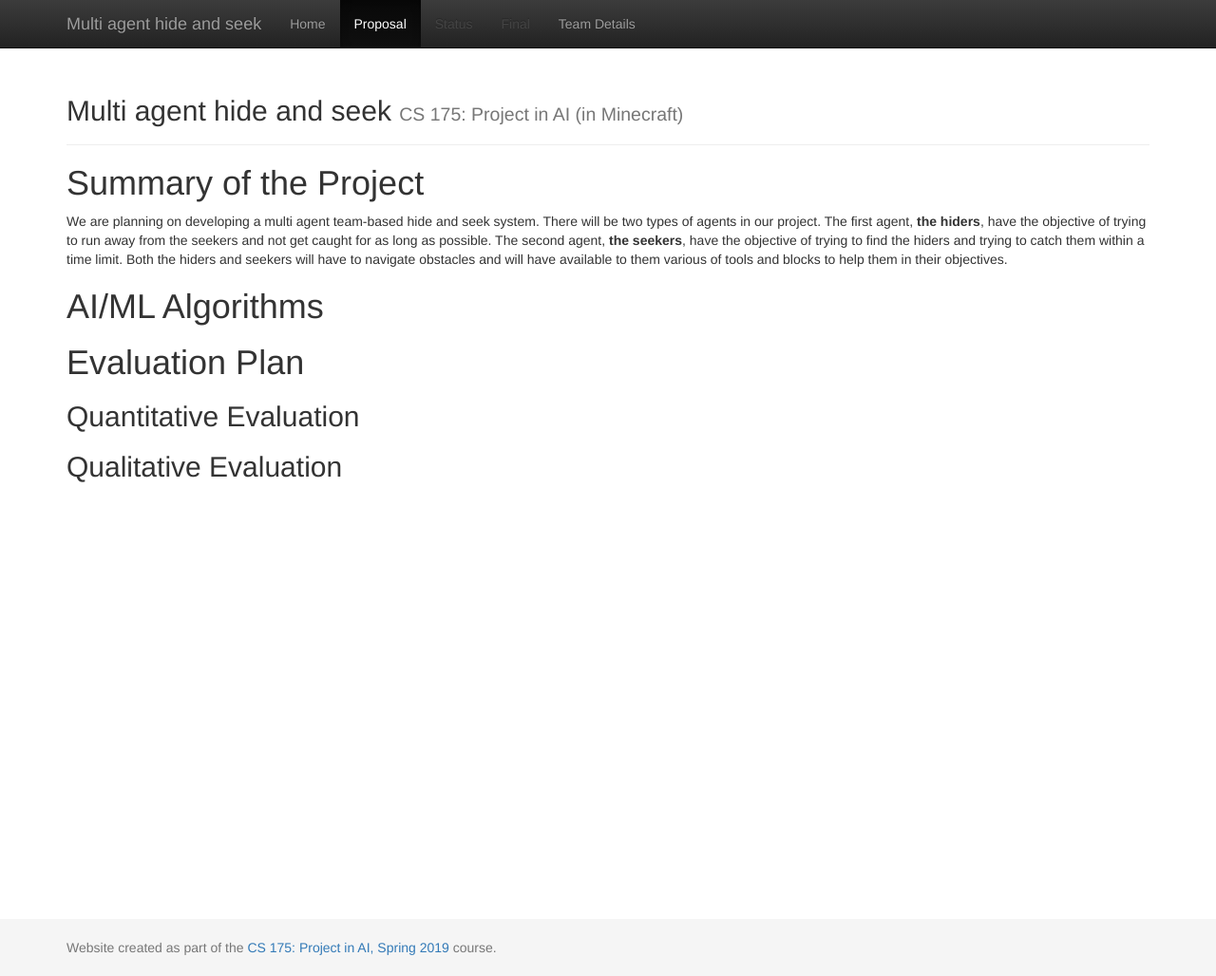
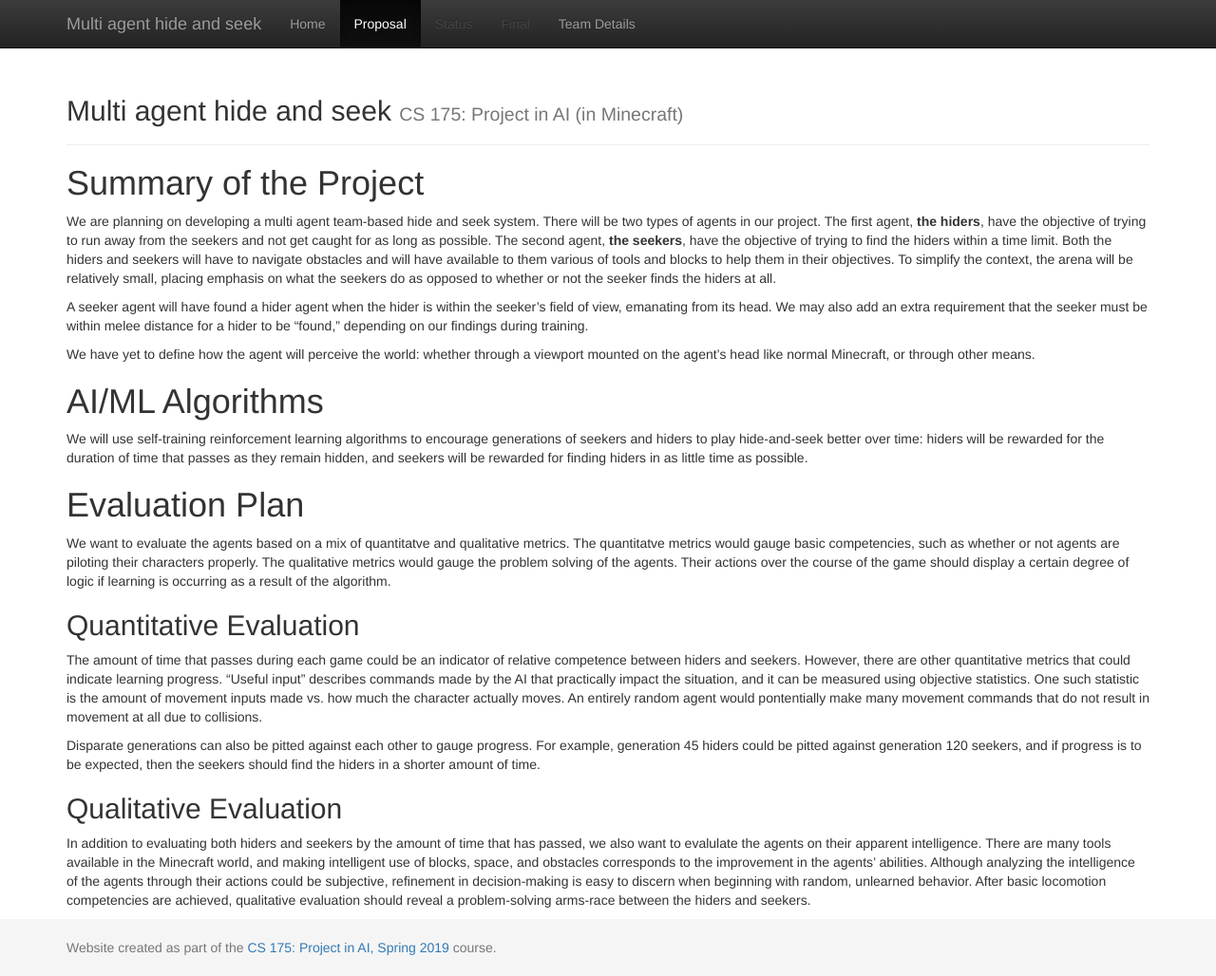
Before and after one commit to dennisvtang/Multi-agent-hide-and-seek, a Jekyll site: the page built from docs/proposal.md, in a window 1280 px wide and 1028 px high. Shown: the whole window at 95% size. Built offline with Jekyll 4.4.1, drawn with Linux system fonts in a browser that asks for light colours.

Commit message:
Full Proposal Drafted

```diff
--- a/docs/proposal.md
+++ b/docs/proposal.md
@@ -4,12 +4,22 @@ title: Proposal
 ---
 
 # Summary of the Project
-We are planning on developing a multi agent team-based hide and seek system. There will be two types of agents in our project. The first agent, **the hiders**, have the objective of trying to run away from the seekers and not get caught for as long as possible. The second agent, **the seekers**, have the objective of trying to find the hiders and trying to catch them within a time limit. Both the hiders and seekers will have to navigate obstacles and will have available to them various of tools and blocks to help them in their objectives.
+We are planning on developing a multi agent team-based hide and seek system. There will be two types of agents in our project. The first agent, **the hiders**, have the objective of trying to run away from the seekers and not get caught for as long as possible. The second agent, **the seekers**, have the objective of trying to find the hiders within a time limit. Both the hiders and seekers will have to navigate obstacles and will have available to them various of tools and blocks to help them in their objectives. To simplify the context, the arena will be relatively small, placing emphasis on what the seekers do as opposed to whether or not the seeker finds the hiders at all.
+
+A seeker agent will have found a hider agent when the hider is within the seeker's field of view, emanating from its head. We may also add an extra requirement that the seeker must be within melee distance for a hider to be "found," depending on our findings during training.
+
+We have yet to define how the agent will perceive the world: whether through a viewport mounted on the agent's head like normal Minecraft, or through other means.
 
 # AI/ML Algorithms
-
+We will use self-training reinforcement learning algorithms to encourage generations of seekers and hiders to play hide-and-seek better over time: hiders will be rewarded for the duration of time that passes as they remain hidden, and seekers will be rewarded for finding hiders in as little time as possible.
 
 # Evaluation Plan
+We want to evaluate the agents based on a mix of quantitatve and qualitative metrics. The quantitatve metrics would gauge basic competencies, such as whether or not agents are piloting their characters properly. The qualitative metrics would gauge the problem solving of the agents. Their actions over the course of the game should display a certain degree of logic if learning is occurring as a result of the algorithm.
+
 ## Quantitative Evaluation
+The amount of time that passes during each game could be an indicator of relative competence between hiders and seekers. However, there are other quantitative metrics that could indicate learning progress. "Useful input" describes commands made by the AI that practically impact the situation, and it can be measured using objective statistics. One such statistic is the amount of movement inputs made vs. how much the character actually moves. An entirely random agent would pontentially make many movement commands that do not result in movement at all due to collisions.
+
+Disparate generations can also be pitted against each other to gauge progress. For example, generation 45 hiders could be pitted against generation 120 seekers, and if progress is to be expected, then the seekers should find the hiders in a shorter amount of time.
 
 ## Qualitative Evaluation
+In addition to evaluating both hiders and seekers by the amount of time that has passed, we also want to evalulate the agents on their apparent intelligence. There are many tools available in the Minecraft world, and making intelligent use of blocks, space, and obstacles corresponds to the improvement in the agents' abilities. Although analyzing the intelligence of the agents through their actions could be subjective, refinement in decision-making is easy to discern when beginning with random, unlearned behavior. After basic locomotion competencies are achieved, qualitative evaluation should reveal a problem-solving arms-race between the hiders and seekers.
```
